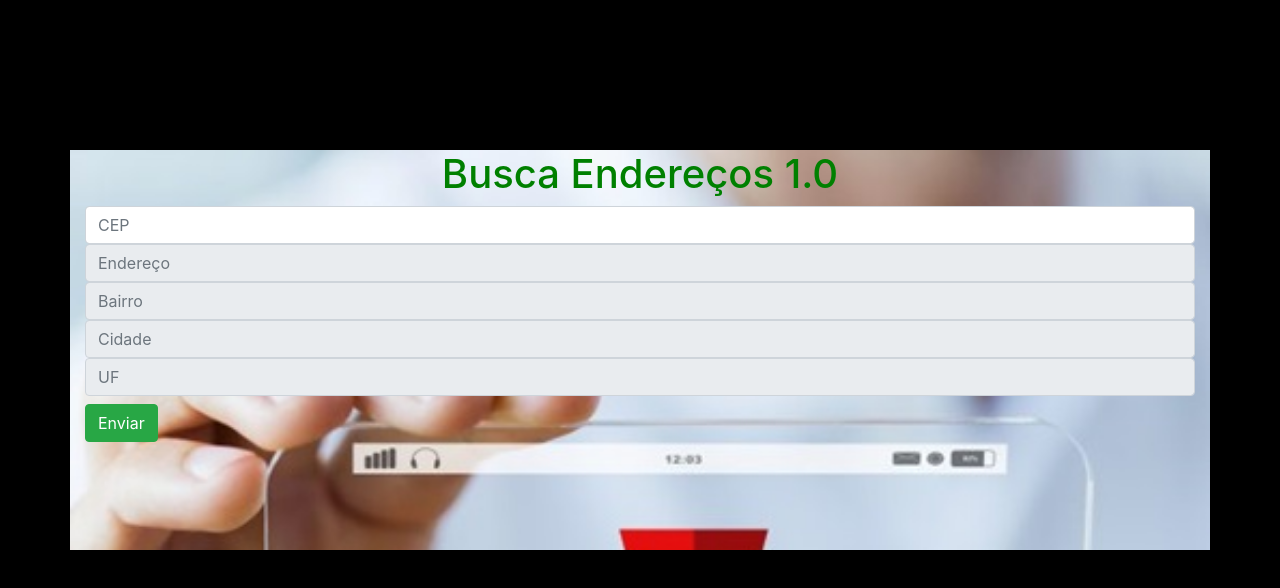
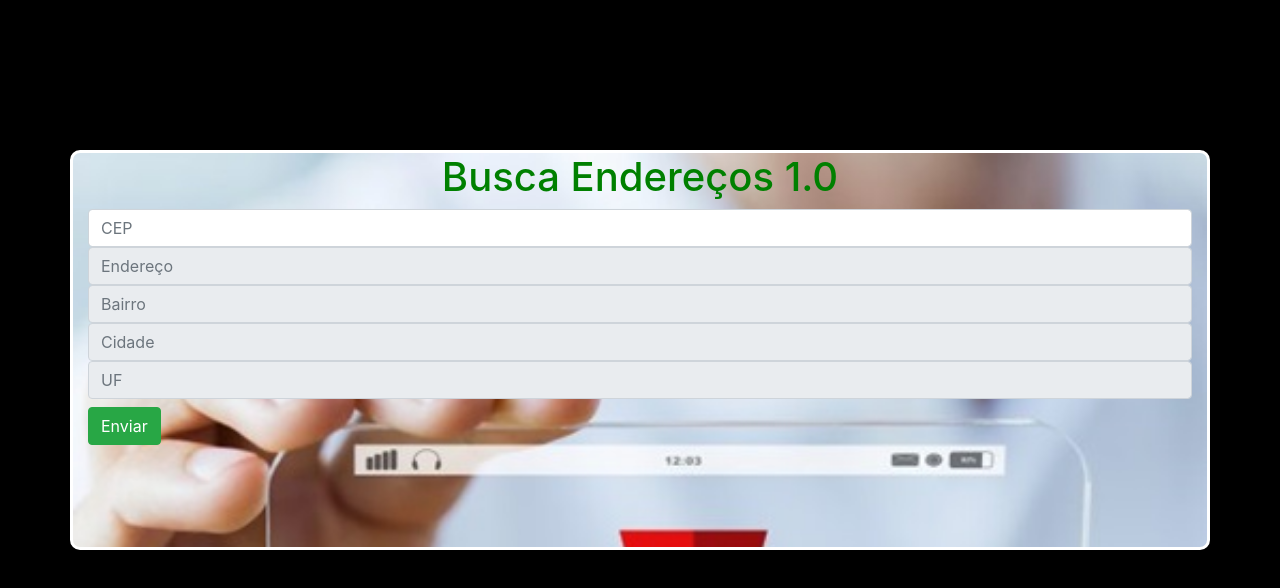
Before and after one commit to Fabriciobw/BuscaCep, a plain HTML site: page index.html in a window 1280 px wide. Drawn offline with nearby package versions, Linux system fonts and the light colour scheme.

Commit message:
bordas adicionadas

```diff
--- a/CSS/Estilo.css
+++ b/CSS/Estilo.css
@@ -18,6 +18,8 @@
 	left: 50%;
 	top: 150px;
 	transform: translateX(-50%);
+	border-radius: 10px;
+	border: 3px solid white;
 }
 
 
```
